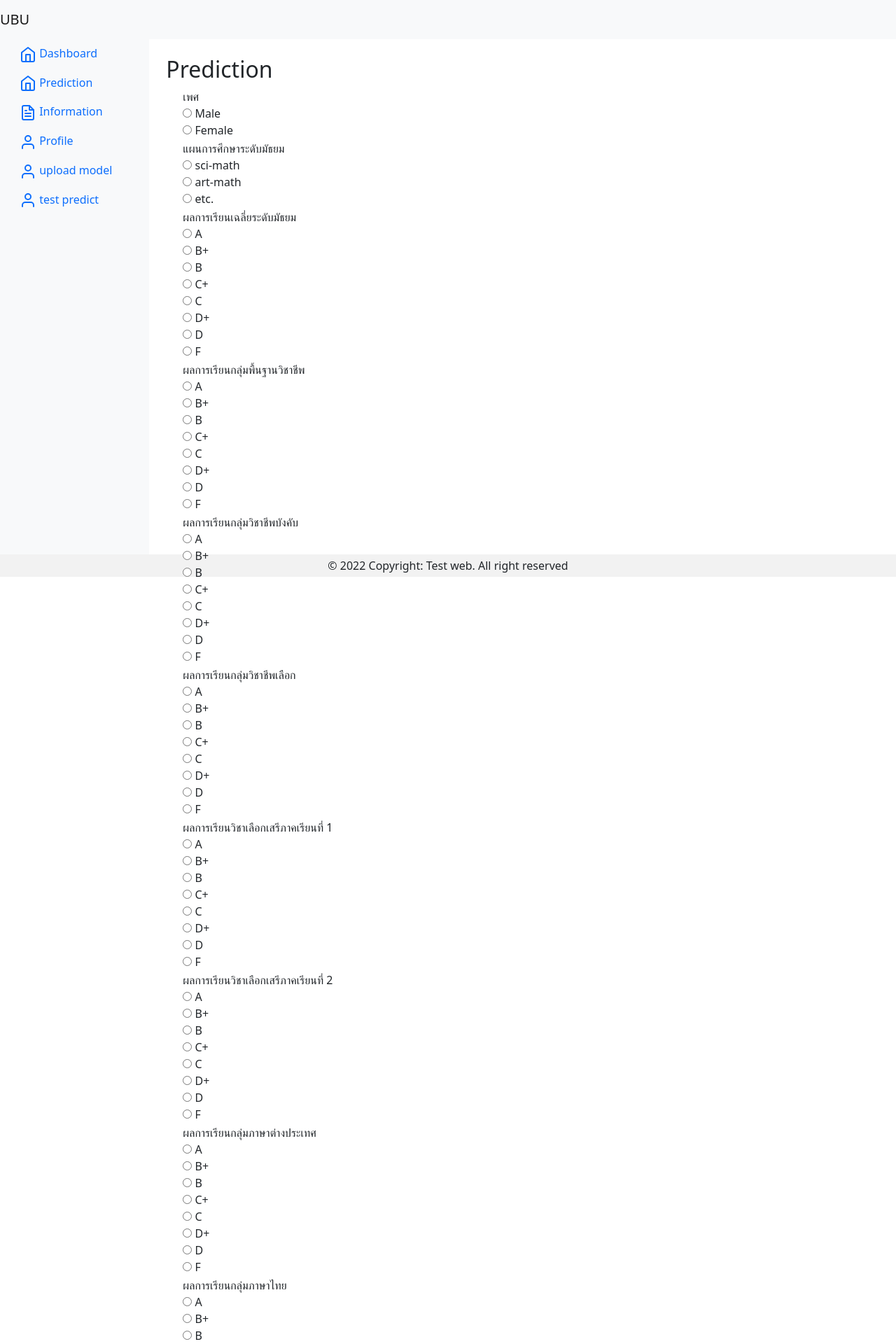
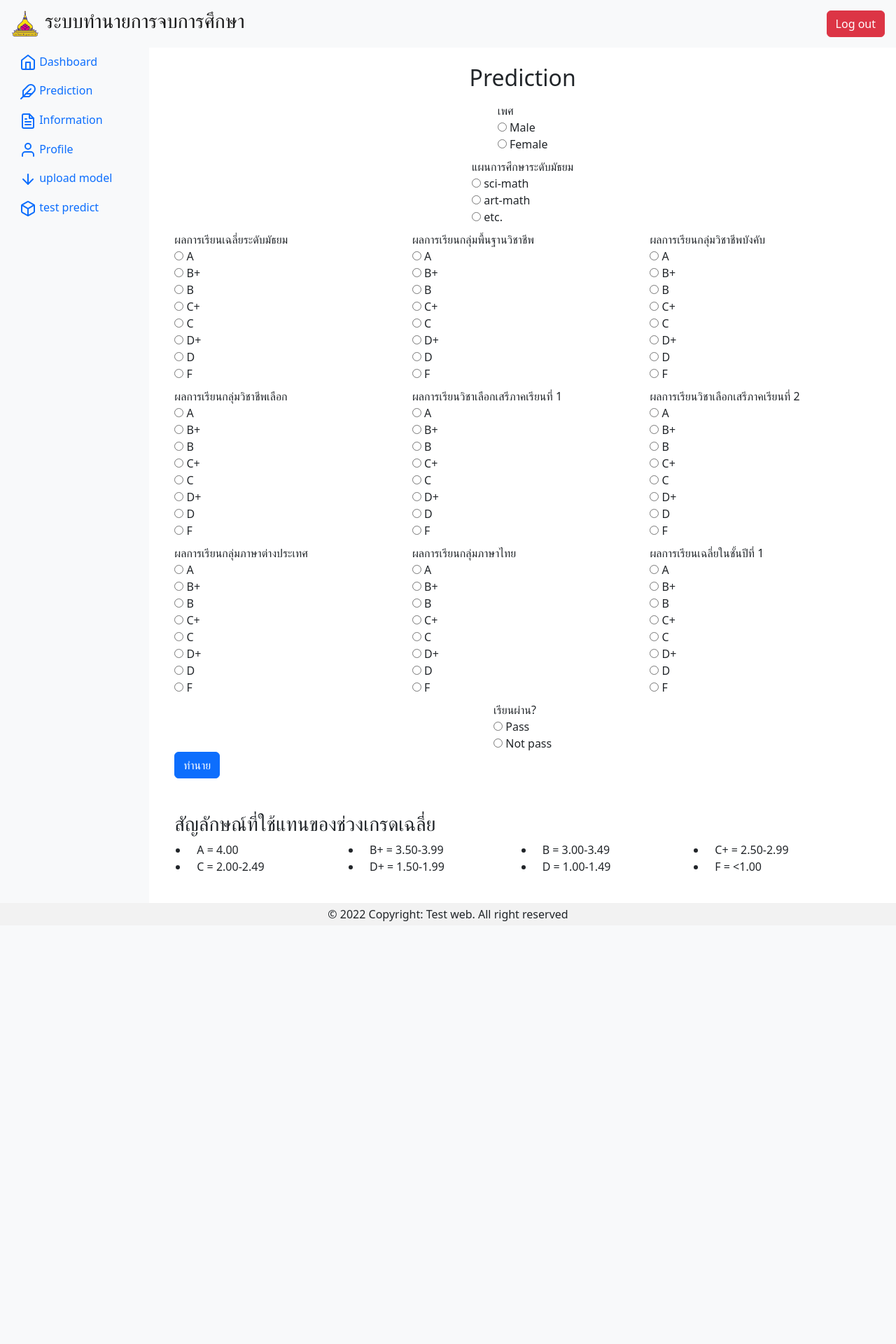
Before and after one commit to Noey10/final-project-II, a Django app: page /prediction/form in a window 1280 px wide. Shown: the top 1920 px of the page at 70% size. After the commit the page ends 1316 px from the top, so only its background shows below. Run offline with Django 4.2, Linux system fonts and the light colour scheme.

Commit message:
update code22-12-14

```diff
--- a/app_demo_model/forms.py
+++ b/app_demo_model/forms.py
@@ -6,4 +6,4 @@ from .models import Grades
 class GradesForm(forms.Form):
     class Meta:
         model = Grades
-        fields = ['__all__']
+        fields = ['gpa', 'admission_grade', 'gap_year_1', 'thai', 'mathematics', 'science', 'society', 'hygiene', 'art', 'career', 'english', 'status']
--- a/app_demo_model/models.py
+++ b/app_demo_model/models.py
@@ -2,7 +2,7 @@ from django.db import models
 
 # Create your models here.
 class Grades(models.Model):
-    major = models.CharField(default='', blank=True, max_length=50, null=True)
+    # major = models.CharField(default='', blank=True, max_length=50, null=True)
     gpa = models.CharField(default='', blank=True, max_length=50, null=True)
     admission_grade = models.CharField(default='', blank=True, max_length=50, null=True)
     gpa_year_1 = models.CharField(default='', blank=True, max_length=50, null=True)
--- a/app_demo_model/urls.py
+++ b/app_demo_model/urls.py
@@ -5,5 +5,5 @@ urlpatterns = [
     path('upload', views.upload, name='upload'),
     path('test_predict', views.test_predict, name='test_predict'),
     path('test', views.test, name="test"),
-
+    path('data_in_model', views.data_in_model, name="data_in_model"),
 ]
--- a/app_general/templates/app_general/components/base.html
+++ b/app_general/templates/app_general/components/base.html
@@ -23,10 +23,13 @@
     </head>
     <body>
         {% include 'app_general/components/site_header.html' %}
-            <div class="container-fluid" style="height: 92vh;">
+        <div class="container-fluid" style="min-height: 92vh;">
+
             <div class="row h-100">
+
                 <nav id="sidebar" class="col-md-3 col-lg-2 d-md-block bg-light sidebar collpase">
-                        <div class="position-sticky">
+
+                    <div class="position-sticky sticky-top">
                         <ul class="nav flex-column">
                             <li class="nav-item">
                                 <a href="{% url 'dashboard' %}" class="nav-link">
@@ -36,7 +39,7 @@
                             </li>
                             <li class="nav-item">
                                 <a href="{% url 'prediction' %}" class="nav-link">
-                                        <i data-feather="home"></i>
+                                    <i data-feather="feather"></i>
                                     <span class="ml-2">Prediction</span>
                                 </a>
                             </li>
@@ -54,25 +57,27 @@
                             </li>
                             <li class="nav-item">
                                 <a href="{% url 'upload' %}" class="nav-link">
-                                        <i data-feather="user"></i>
+                                    <i data-feather="arrow-down"></i>
                                     <span class="ml-2">upload model</span>
                                 </a>
                             </li>
                             <li class="nav-item">
                                 <a href="{% url 'test_predict' %}" class="nav-link">
-                                        <i data-feather="user"></i>
+                                    <i data-feather="box"></i>
                                     <span class="ml-2">test predict</span>
                                 </a>
                             </li>
                         </ul>
+                    </div>
+
                 </nav>
 
-                        <main class="col-md-9 ml-sm-auto col-lg-10 px-md-4 py-4 h-100">
+                <main class="col-md-9 ml-sm-auto col-lg-10 px-md-4 py-4" style="min-height: 92vh;">
                     {% block content %}{% endblock %}
                 </main>
             </div>
         </div>
-            </div>
+
 
         {% include 'app_general/components/site_footer.html' %}
         <script>
--- a/app_general/templates/app_general/components/site_footer.html
+++ b/app_general/templates/app_general/components/site_footer.html
@@ -1,9 +1,3 @@
-{% comment %}
-<footer>
-  <p>Copyright 2021-2022 Test web. All right reserved.</p>
-</footer>
-{% endcomment %}
-
 <footer class="footer">
   <div class="text-center p-1" style="background-color: rgba(0, 0, 0, 0.05)">
     © 2022 Copyright: Test web. All right reserved
--- a/app_general/templates/app_general/components/site_header.html
+++ b/app_general/templates/app_general/components/site_header.html
@@ -1,7 +1,15 @@
 {% load static %}
 
 <nav class="navbar navbar-light bg-light">
-    <div class="d-flex col-12 col-md-3 col-lg-2 mb-2 mb-lg-0 flex-wrap flex-md-nowrap justify-content-between">
-        <a href="#" class="navbar-brand">UBU</a>
-    </div>
-</nav>
+    <a href="{% url 'dashboard' %}" class="navbar-brand ms-3 d-flex align-items-center">
+        <div>
+            <img src="{% static 'app_general/Ubu_logo.png' %}" width="40" height="40" class="d-inline-block align-top" alt="">
+        </div>
+        <div class="ms-2">
+            <h3>ระบบทำนายการจบการศึกษา</h3>
+        </div>
+    </a>
+    <a href="{% url 'dashboard' %}">
+        <button class="btn btn-danger me-3">Log out</button>
+    </a>
+    </nav>
--- a/app_prediction/templates/app_prediction/prediction_form.html
+++ b/app_prediction/templates/app_prediction/prediction_form.html
@@ -1,58 +1,66 @@
 {% extends 'app_general/components/base.html' %}
 {% block site_title %}prediction | {% endblock %}
 {% block content %}
-    <div>
-        <h2>Prediction</h2>
+    <div class="container">
+        <h2 class="text-center">Prediction</h2>
         <div>
             <form action="{% url 'prediction' %}" method="post">
                 {% csrf_token %}
-                <div class="form-check">
+                <div class="row">
+                    <div class="col-12 d-flex justify-content-center mt-2">
+                        <div>
                             {{ form.gender.label }}
                             {{ form.gender }}
                         </div>
-                <div class="form-check">
+                    </div>
+                    <div class="col-12 d-flex justify-content-center mt-2">
+                        <div>
                             {{ form.plan_highschool.label }}
                             {{ form.plan_highschool }}
                         </div>
-                <div class="form-check">
+                    </div>
+                    <div class="col-4 mt-2">
                         {{ form.highschool_grade.label }}
                         {{ form.highschool_grade }}
                     </div>
-                <div class="form-check">
+                    <div class="col-4 mt-2">
                         {{ form.professional_grade.label }}
                         {{ form.professional_grade }}
                     </div>
-                <div class="form-check">
+                    <div class="col-4 mt-2">
                         {{ form.compulsory_pro_grade.label }}
                         {{ form.compulsory_pro_grade }}
                     </div>
-                <div class="form-check">
+                    <div class="col-4 mt-2">
                         {{ form.select_vocation_grade.label }}
                         {{ form.select_vocation_grade }}
                     </div>
-                <div class="form-check">
+                    <div class="col-4 mt-2">
                         {{ form.compulsory_elective_1.label }}
                         {{ form.compulsory_elective_1 }}
                     </div>
-                <div class="form-check">
+                    <div class="col-4 mt-2">
                         {{ form.compulsory_elective_2.label }}
                         {{ form.compulsory_elective_2 }}
                     </div>
-                <div class="form-check">
+                    <div class="col-4 mt-2">
                         {{ form.foreign_language_grade.label }}
                         {{ form.foreign_language_grade }}
                     </div>
-                <div class="form-check">
+                    <div class="col-4 mt-2">
                         {{ form.thai_grade.label }}
                         {{ form.thai_grade }}
                     </div>
-                <div class="form-check">
+                    <div class="col-4 mt-2">
                         {{ form.avg_grade.label }}
                         {{ form.avg_grade }}
                     </div>
-                <div class="form-check">
+                    <div class="col-12 d-flex justify-content-center mt-2">
+                        <div>
                             {{ form.result_predict.label }}
                             {{ form.result_predict }}
+                        </div>
+                    </div>
                 </div>
 
                 <div>
@@ -62,17 +70,17 @@
                 </div>
             </form>
         </div>
-        <div>
+        <div class="mt-5">
             <h3>สัญลักษณ์ที่ใช้แทนของช่วงเกรดเฉลี่ย</h3>
-            <ul>
-                <li>A = 4.00 </li>
-                <li>B+ = 3.50-3.99</li>
-                <li>B = 3.00-3.49</li>
-                <li>C+ = 2.50-2.99</li>
-                <li>C = 2.00-2.49</li>
-                <li>D+ = 1.50-1.99</li>
-                <li>D = 1.00-1.49</li>
-                <li>F = <1.00</li>
+            <ul class="row">
+                <li class="col-3">A = 4.00 </li>
+                <li class="col-3">B+ = 3.50-3.99</li>
+                <li class="col-3">B = 3.00-3.49</li>
+                <li class="col-3">C+ = 2.50-2.99</li>
+                <li class="col-3">C = 2.00-2.49</li>
+                <li class="col-3">D+ = 1.50-1.99</li>
+                <li class="col-3">D = 1.00-1.49</li>
+                <li class="col-3">F = <1.00</li>
             </ul>
         </div>
     </div>
--- a/test_project/settings.py
+++ b/test_project/settings.py
@@ -79,7 +79,7 @@ WSGI_APPLICATION = 'test_project.wsgi.application'
 DATABASES = {
     'default': {
         'ENGINE': 'django.db.backends.mysql',
-        'NAME': 'test_model',
+        'NAME': 'test_database',
         'USER': 'root',
         'PASSWORD': 'jlfA4434',
         'HOST': 'localhost',
```
Also changed, not shown: app_demo_model/templates/app_demo_model/form.html (+13 -7 lines), app_demo_model/templates/app_demo_model/show_data_model.html (added, +31 -0 lines), app_demo_model/templates/app_demo_model/test_predict.html (+18 -14 lines), app_demo_model/views.py (+11 -7 lines), app_general/templates/app_general/dashboard.html (+30 -1 lines), app_general/templates/app_general/information.html (+45 -21 lines), app_general/views.py (+25 -1 lines), app_prediction/templates/app_prediction/prediction_result.html (+9 -6 lines), app_demo_model/migrations/0009_remove_grades_major.py (added), app_general/static/app_general/Ubu_logo.png (added), app_general/static/app_general/alert-circle.svg (added). Lines whose indentation alone changed are shown as unchanged.
